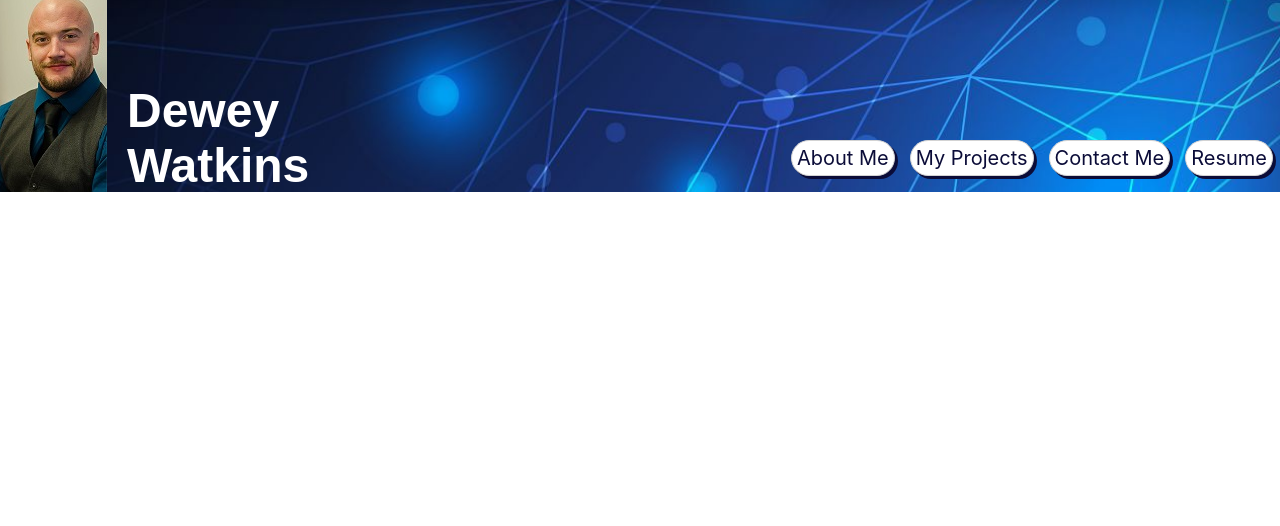
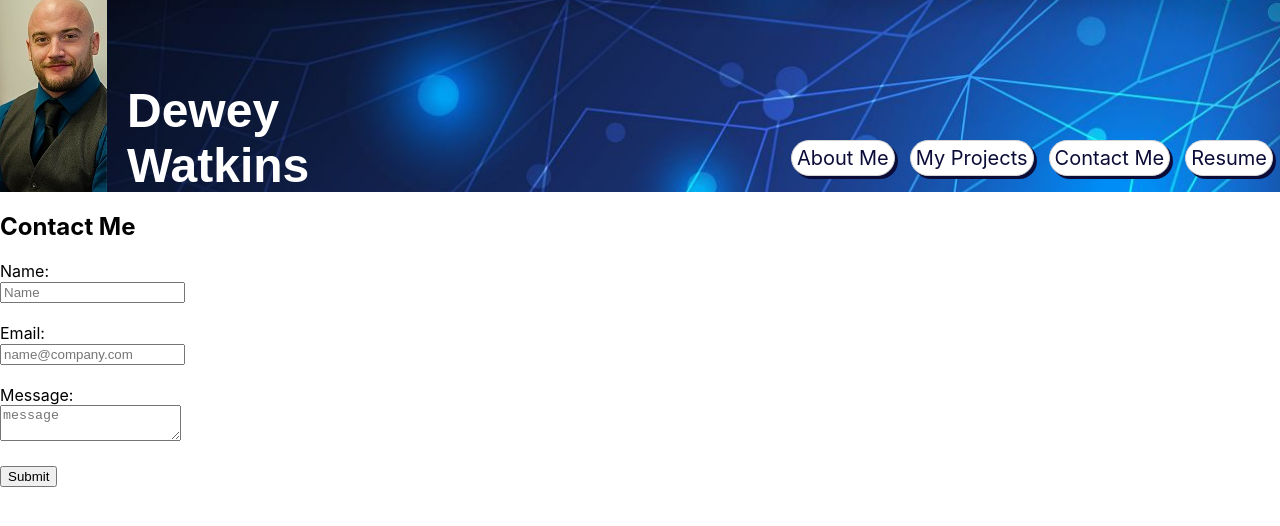
Before and after one commit to deweywatkins77/portfolio, a React (Create React App) app: page /contactme in a window 1280 px wide. Shown: the top 526 px of the page. Built offline with nearby package versions, Linux system fonts and the light colour scheme.

Commit message:
added contact page and nav link

```diff
--- a/src/App.js
+++ b/src/App.js
@@ -3,7 +3,8 @@ import {BrowserRouter as Router, Routes, Route} from 'react-router-dom'
 import './index.css'
 import Header from './components/Header'
 import Home from './pages/Home';
-import Projects from './pages/Projects'
+import Projects from './pages/Projects';
+import ContactMe from './pages/ContactMe'
 
 function App() {
   return (
@@ -13,6 +14,7 @@ function App() {
         <Routes>
           <Route path='/' element={<Home />} />
           <Route path='/projects' element={<Projects />} />
+          <Route path='/contactme' element={<ContactMe />}/>
         </Routes>
       </div>
     </Router>
--- a/src/components/Navigation.js
+++ b/src/components/Navigation.js
@@ -10,7 +10,7 @@ const Navigation = () =>{
                 <ul>
                     <li><Link to="/">About Me</Link></li>
                     <li><Link to="/projects">My Projects</Link></li>
-                    <li><a href="#ContactMe">Contact Me</a></li>
+                    <li><Link to="/contactme">Contact Me</Link></li>
                     <li><a href="https://github.com/deweywatkins77/resume">Resume</a></li>
                 </ul>
             </nav>
--- a/src/pages/ContactMe.js
+++ b/src/pages/ContactMe.js
@@ -0,0 +1,24 @@
+import React from "react";
+
+
+const ContactMe = () =>{
+    return(
+        <div>
+            <h2>Contact Me</h2>
+            <form>
+                <label>Name:</label><br/>
+                <input type="text" placeholder="Name"></input>
+                <br /><br />
+                <label>Email:</label><br />
+                <input type="text" placeholder="name@company.com"></input>
+                <br /><br />
+                <label>Message:</label><br />
+                <textarea placeholder="message"></textarea>
+                <br /><br />
+                <button type="submit">Submit</button>
+            </form>
+        </div>
+    )
+}
+
+export default ContactMe
```
